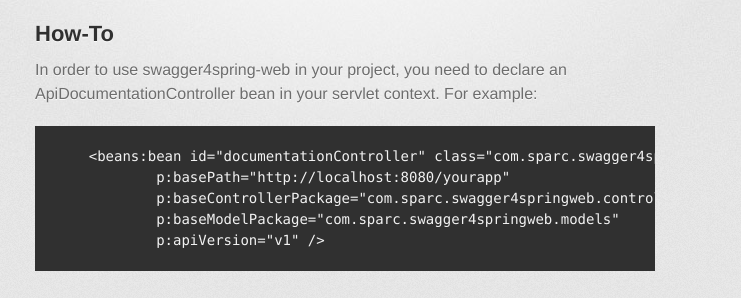
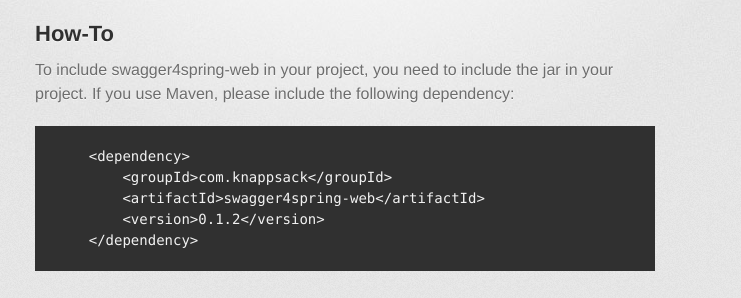
Before and after one commit to wkennedy/swagger4spring-web, a plain HTML site: page index.html in a window 1280 px wide. Shown: the part 418-716 px from the top of the page, without its empty margins (295-1036 px from the left). Drawn offline with Linux system fonts and the light colour scheme; a web font is replaced by a local one.

```diff
--- a/index.html
+++ b/index.html
@@ -37,13 +37,22 @@
 
 <h2>How-To</h2>
 
+<p>To include swagger4spring-web in your project, you need to include the jar in your project.  If you use Maven, please include the following dependency:</p>
+
+<pre><code>    &lt;dependency&gt;
+        &lt;groupId&gt;com.knappsack&lt;/groupId&gt;
+        &lt;artifactId&gt;swagger4spring-web&lt;/artifactId&gt;
+        &lt;version&gt;0.1.2&lt;/version&gt;
+    &lt;/dependency&gt;
+</code></pre>
+
 <p>In order to use swagger4spring-web in your project, you need to declare an ApiDocumentationController bean in your
 servlet context.  For example:</p>
 
-<pre><code>    &lt;beans:bean id="documentationController" class="com.sparc.swagger4springweb.controller.ApiDocumentationController"
+<pre><code>    &lt;beans:bean id="documentationController" class="com.knappsack.swagger4springweb.controller.ApiDocumentationController"
             p:basePath="http://localhost:8080/yourapp"
-            p:baseControllerPackage="com.sparc.swagger4springweb.controllers.api"
-            p:baseModelPackage="com.sparc.swagger4springweb.models"
+            p:baseControllerPackage="com.knappsack.swagger4springweb.controllers.api"
+            p:baseModelPackage="com.knappsack.swagger4springweb.models"
             p:apiVersion="v1" /&gt;
 </code></pre>
 
```
Also changed, not shown: params.json (+1 -1 lines).
